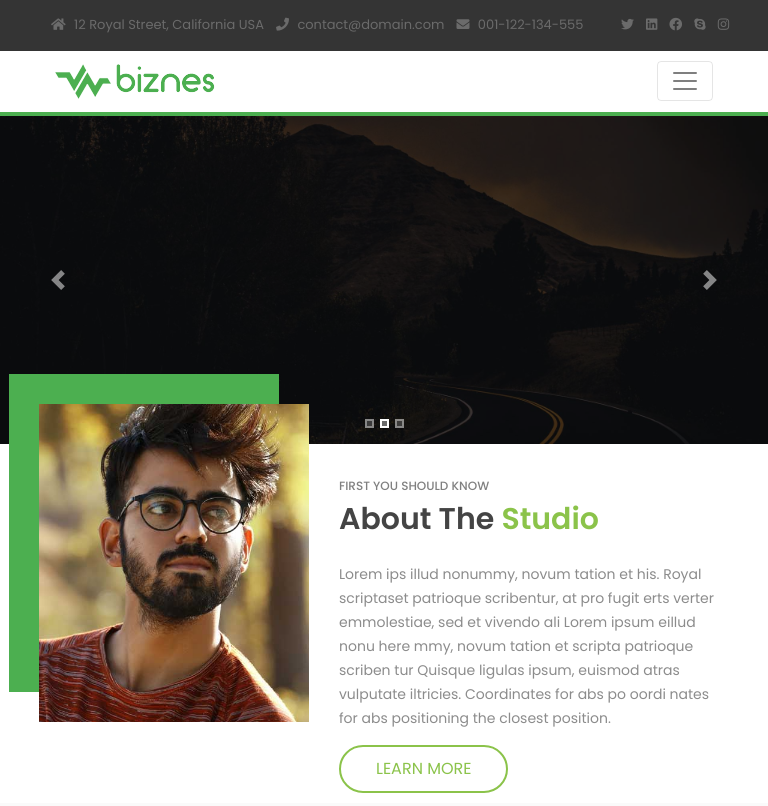
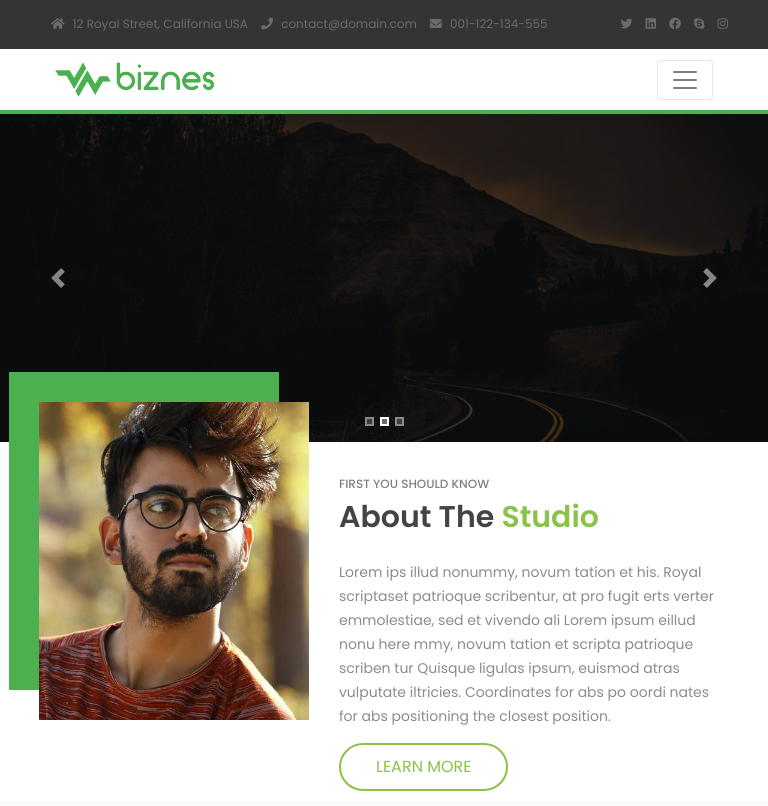
Before and after one commit to webdevreza/bizness, a plain HTML site: page index.html in a window 768 px wide. Shown: the top 806 px of the page. Drawn offline with nearby package versions, Linux system fonts and the light colour scheme; some packages are replaced by stand-ins of ours.

Commit message:
Update responsive.css

```diff
--- a/css/responsive.css
+++ b/css/responsive.css
@@ -342,8 +342,14 @@
 }
 /* Medium devices (tablets, 768px and up) */
 @media (min-width: 768px) and (max-width:991px) {
+    .header-top-content{
+    display: flex;
+    color: #6b6b6b;
+    font-size: 12px;
+    justify-content: space-between;
+}
     .header-top-content .header-left ul li, .header-top-content .header-right ul li {
-        padding-right: 0px;
+        padding-right: 1px;
     }
     .navbar-nav .nav-item {
         padding: 2px;
```
